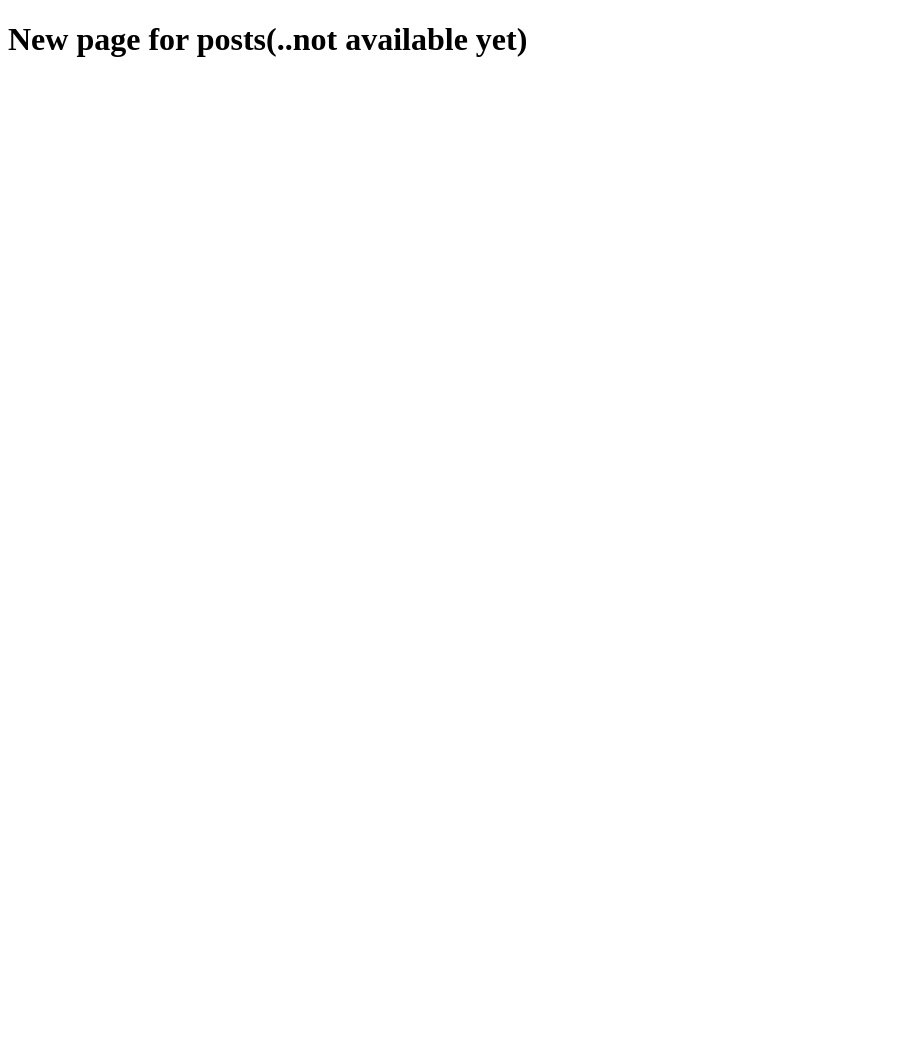
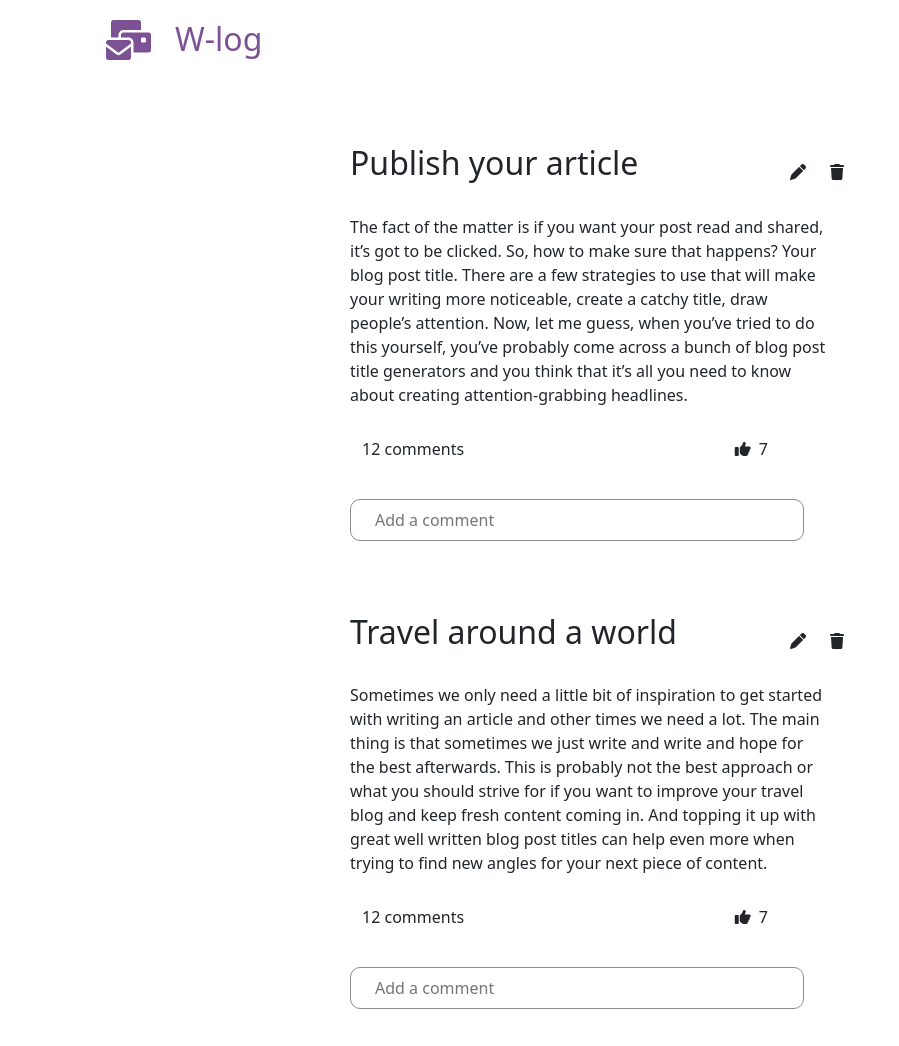
Before and after one commit to konulaliyeva/npm-post-app, a website built with webpack: page public/posts.html in a window 1280 px wide. Shown: the whole page, without its empty margins (0-899 px from the left). Before the commit the page ends 800 px from the top, so only its background shows below. Built offline with nearby package versions, Linux system fonts and the light colour scheme; data requests are answered from the project's data file.

Commit message:
Fetch posts from json server

```diff
--- a/dbs.json
+++ b/dbs.json
@@ -1,6 +1,15 @@
 {
-  "users": [
-
+  "posts": [
+    {
+      "id": "l4tt0l89",
+      "title": "Publish your article",
+      "content": "The fact of the matter is if you want your post read and shared, it’s got to be clicked.\n\nSo, how to make sure that happens? Your blog post title.\n\nThere are a few strategies to use that will make your writing more noticeable, create a catchy title, draw people’s attention.\n\nNow, let me guess, when you’ve tried to do this yourself, you’ve probably come across a bunch of blog post title generators and you think that it’s all you need to know about creating attention-grabbing headlines."
+    },
+    {
+      "id": "l4tt2hy8",
+      "title": "Travel around a world",
+      "content": "Sometimes we only need a little bit of inspiration to get started with writing an article and other times we need a lot. The main thing is that sometimes we just write and write and hope for the best afterwards. This is probably not the best approach or what you should strive for if you want to improve your travel blog and keep fresh content coming in. And topping it up with great well written blog post titles can help even more when trying to find new angles for your next piece of content."
+    }
   ],
   "comments": []
 }
--- a/public/posts.html
+++ b/public/posts.html
@@ -1,12 +1,81 @@
 <!DOCTYPE html>
 <html lang="en">
-<head>
-    <meta charset="UTF-8">
-    <meta http-equiv="X-UA-Compatible" content="IE=edge">
-    <meta name="viewport" content="width=device-width, initial-scale=1.0">
+  <head>
+    <meta charset="UTF-8" />
+    <meta http-equiv="X-UA-Compatible" content="IE=edge" />
+    <meta name="viewport" content="width=device-width, initial-scale=1.0" />
     <title>Document</title>
-</head>
-<body>
-    <h1>New page for posts(..not available yet)</h1>
-</body>
+    <link
+      href="https://cdn.jsdelivr.net/npm/bootstrap@5.0.2/dist/css/bootstrap.min.css"
+      rel="stylesheet"
+      integrity="sha384-EVSTQN3/azprG1Anm3QDgpJLIm9Nao0Yz1ztcQTwFspd3yD65VohhpuuCOmLASjC"
+      crossorigin="anonymous"
+    />
+    <link
+      rel="stylesheet"
+      href="https://cdnjs.cloudflare.com/ajax/libs/font-awesome/6.1.1/css/all.min.css"
+      integrity="sha512-KfkfwYDsLkIlwQp6LFnl8zNdLGxu9YAA1QvwINks4PhcElQSvqcyVLLD9aMhXd13uQjoXtEKNosOWaZqXgel0g=="
+      crossorigin="anonymous"
+      referrerpolicy="no-referrer"
+    />
+  </head>
+  <style>
+    .post_container {
+      padding: 30px 350px;
+    }
+    .header-container {
+      margin-top: 20px;
+      color: #7c5295;
+      z-index: 9999;
+    }
+    .header-container .fa-solid {
+      font-size: 40px;
+    }
+
+    .search_input {
+      border: none;
+      outline: none;
+    }
+    .fa-magnifying-glass {
+      margin-right: 10px;
+      color: rgb(132, 126, 126);
+    }
+    .single_post_left{
+        position: relative;
+        right: 50px;
+        top: 10px;
+
+    }
+    .btn{
+        border: none;
+        outline: none;
+        background-color: #fff;
+    }
+    .input_comment{
+        width: 95%;
+        border-radius: 10px;
+        border: 1px solid rgb(139, 139, 139);
+    }
+    .btn-trash-edit{
+        height: 30px;
+    }
+  </style>
+  <body>
+    <header class="container">
+      <div class="header-container d-flex align-content-baseline px-4">
+        <i class="fa-solid fa-envelopes-bulk"></i>
+        <h2 class="mx-4">W-log</h2>
+      </div>
+    </header>
+    <main>
+      <div class="post_container" id="post_container">
+         <div class=" search_content d-flex justify-content-center align-items-baseline mb-5">
+          <i class="fa-solid fa-magnifying-glass"></i>
+          <input
+            class="search_input"
+            type="text"
+            placeholder="Search for post"/></div>
+    </main>
+  </body>
+  <script src="./bundle.js"></script>
 </html>
--- a/src/api.js
+++ b/src/api.js
@@ -1,5 +1,9 @@
 import axios from "axios";
 
 export function attachPost(body){
-    return axios.post("http://127.0.0.1:8080/users", body);
+    return axios.post("http://127.0.0.1:8080/posts", body);
 }
+
+export function getPost(){
+    return axios.get("http://127.0.0.1:8080/posts");
+}
--- a/src/dom.js
+++ b/src/dom.js
@@ -2,4 +2,6 @@ export const contentForm = document.getElementById("form");
 export const postTitle = document.getElementById("post_title");
 export const postContent =document.getElementById("post_content");
 export const addBtn =document.getElementById("add_btn");
-export const alertBox =document.getElementById("alertBox")
+export const alertBox =document.getElementById("alertBox");
+export const postContainer =document.getElementById("post_container");
+export const deleteBtn = document.getElementById("trash_bin");
--- a/src/eventHandlers.js
+++ b/src/eventHandlers.js
@@ -1,6 +1,6 @@
 import uniqid from "uniqid";
-import { postContent, alertBox, postTitle } from "./dom";
-import { attachPost } from "./api";
+import { postContent, alertBox, postTitle, postContainer } from "./dom";
+import { attachPost, getPost } from "./api";
 
 export async function submitFormFn(event) {
   event.preventDefault();
@@ -17,5 +17,37 @@ export async function submitFormFn(event) {
     postTitle.value = '';
     postContent.value = '';
     location.href = './posts.html';
+    publishPost();
+    // deletePost();
   }
 }
+
+
+export async function publishPost(){
+  const {data:posts} = await getPost();
+  let htmlPost = "";
+  for(let post of posts){
+    htmlPost += ` <div class="single_post mt-5 d-flex justify-content-center">
+    <div class="single_post_right">
+      <h2>${post.title}</h2>
+      <p class="pb-2 pt-4">
+        ${post.content}
+      </p>
+      <div class="reaction_comments d-flex justify-content-between align-items-baseline me-5">
+          <button class="btn mb-3 me-4"> 12 comments</button>
+          <button class="btn"><i class="fa-solid fa-thumbs-up pe-2"></i>7</button>
+
+      </div>
+       <div class="d-flex justify-content-between mt-3 align-items-baseline">
+          <input class="input_comment pt-2 pb-2 px-4 mb-4" type="text" placeholder="Add a comment" />
+      </div>
+      </div>
+    <div class="single_post_left d-flex flex-direction-row">
+      <button class="btn btn-trash-edit"><i class="fa-solid fa-pen"></i></button>
+      <button class="btn btn-trash-edit" id="trash_bin"><i class="fa-solid fa-trash me-4"></i></button>
+    </div>
+  </div>`
+  }
+   postContainer.innerHTML = htmlPost;
+
+}
--- a/src/index.js
+++ b/src/index.js
@@ -1,8 +1,8 @@
 import { contentForm } from "./dom";
-import {addBtn} from "./dom";
-import { submitFormFn} from "./eventHandlers";
+import { submitFormFn, publishPost} from "./eventHandlers";
 
 
-
+publishPost();
+deletePost();
 contentForm.addEventListener("submit", submitFormFn);
 // addBtn.addEventListener("click", clickBtn);
```
Also changed, not shown: public/bundle.js (+4 -4 lines).
